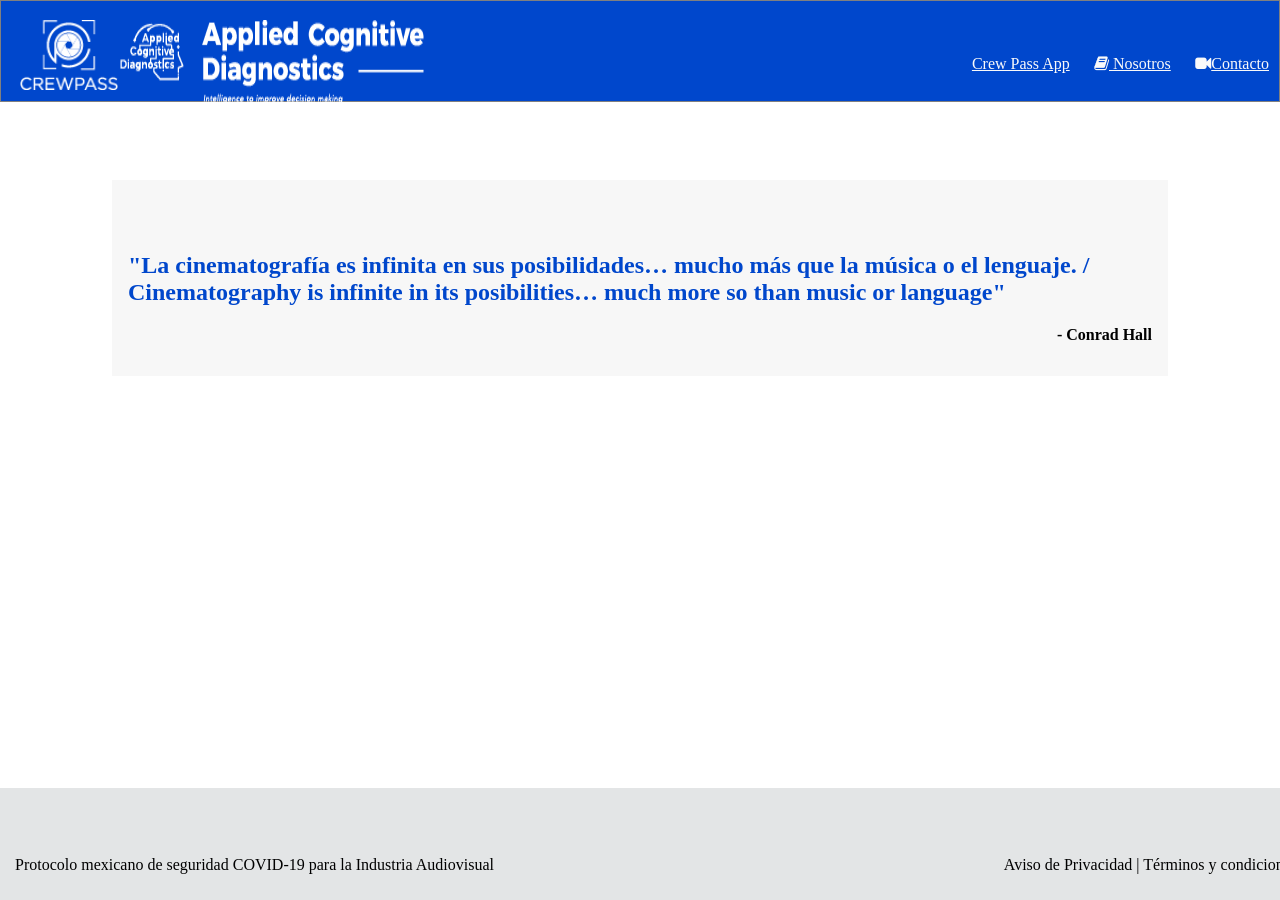
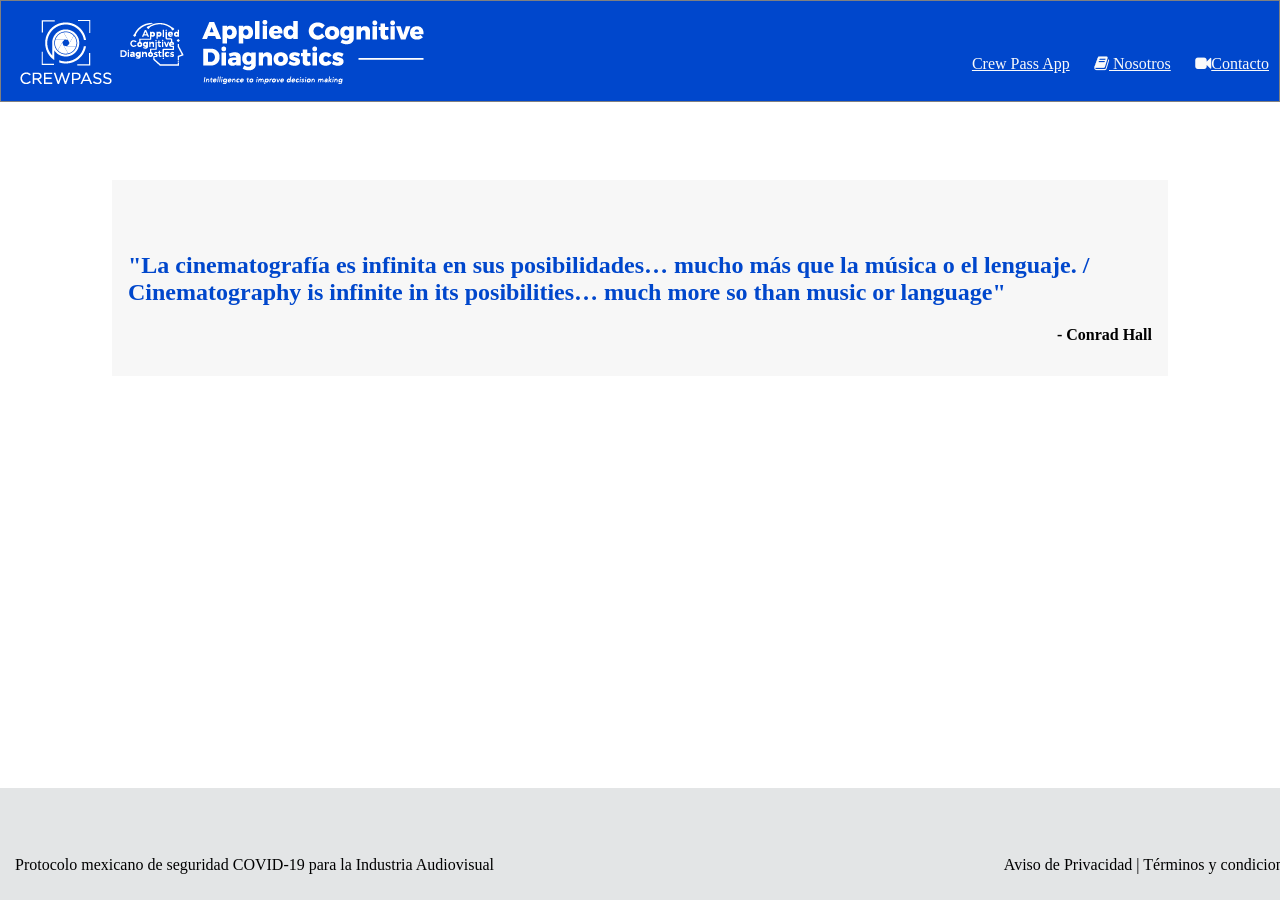
Before and after one commit to CrewPass/crewpass.github.io, a Jekyll site: the page built from index.html, in a window 1280 px wide. Built offline with Jekyll 4.4.1, drawn with Linux system fonts in a browser that asks for light colours.

Commit message:
Update default.html

```diff
--- a/_layouts/default.html
+++ b/_layouts/default.html
@@ -205,8 +205,8 @@
 
 <body>
     	<header>
-	<a href="https://crewpass.github.io/"><img class='displayed' style="padding:10px; position:absolute; top:10px; left:10px; z-index: 4;" height=70px width=98px src="/images/crewpass_logo.png" alt="LogoCrewPass" ></a>
-	<a href="https://crewpass.github.io/"><img class='displayed' style="padding:10px; position:absolute; top:10px; left:110px; z-index: 4;" height=84px width=304px src="/images/appcogdia_logo.png" alt="LogoAppCogDiag" ></a>
+	<a href="https://crewpass.github.io/"><img class='displayed' style="padding:10px; position:absolute; top:10px; left:10px; z-index: 4;" height=64px width=92px src="/images/crewpass_logo.png" alt="LogoCrewPass" ></a>
+	<a href="https://crewpass.github.io/"><img class='displayed' style="padding:10px; position:absolute; top:10px; left:110px; z-index: 4;" height=64px width=304px src="/images/appcogdia_logo.png" alt="LogoAppCogDiag" ></a>
 		<br><br><br>
 		<nav class="navigation-bar" vertical-align: text-bottom;>
 	<a class="light" href="/CP-app.html">Crew Pass App</a>
```
